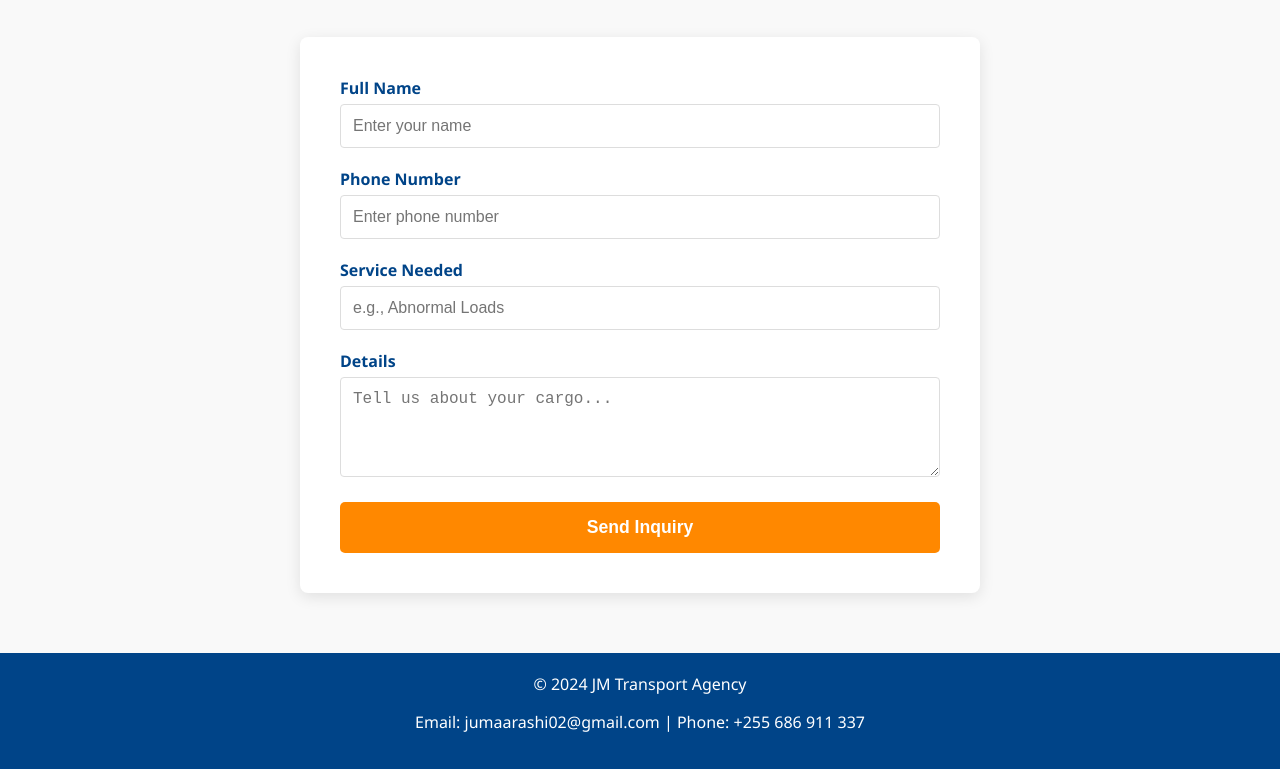
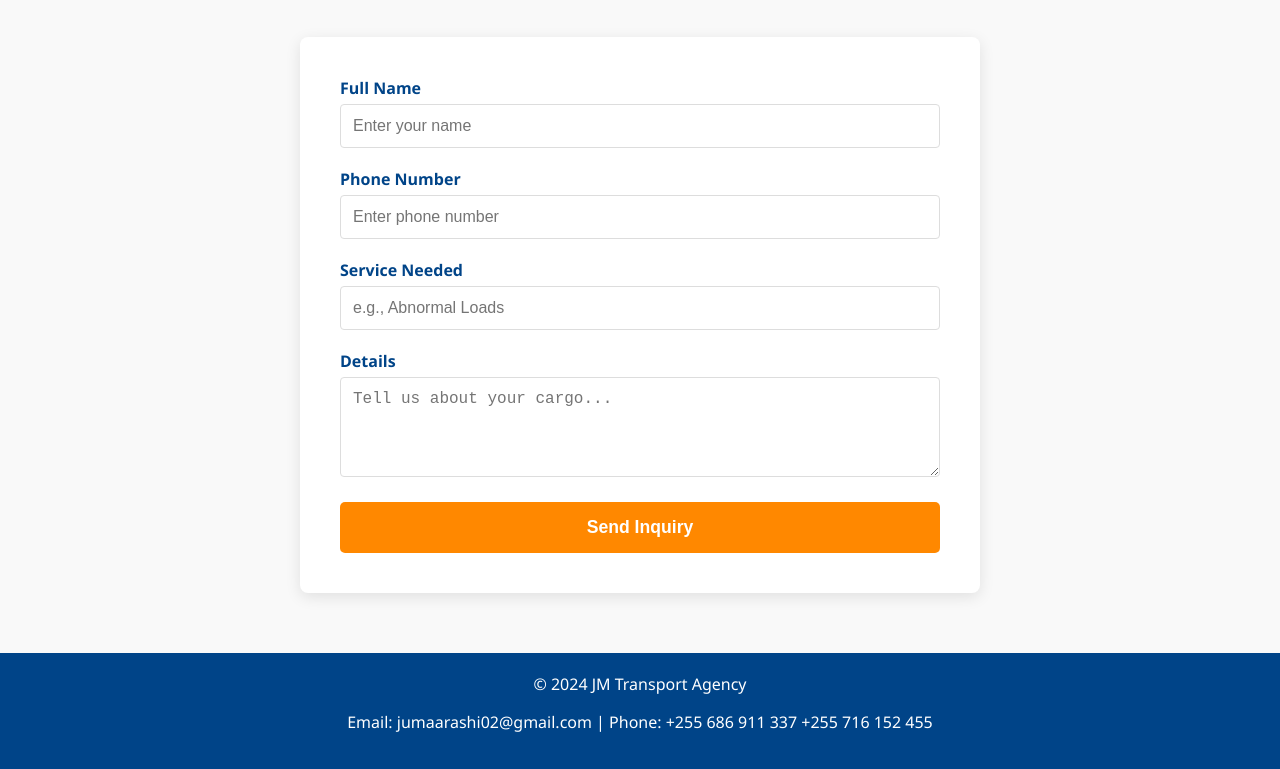
Before and after one commit to Ali-code839/jm-transport-website, a plain HTML site: page quote.html in a window 1280 px wide. Shown: the part 213-982 px from the top of the page. Drawn offline with Linux system fonts and the light colour scheme.

Commit message:
Update quote.html

```diff
--- a/quote.html
+++ b/quote.html
@@ -172,7 +172,7 @@
 
     <footer>
 &copy; 2024 JM Transport Agency
-        <p>Email: jumaarashi02@gmail.com | Phone: +255 686 911 337</p>
+        <p>Email: jumaarashi02@gmail.com | Phone: +255 686 911 337 +255 716 152 455</p>
     </footer>
 
 </body>
```
